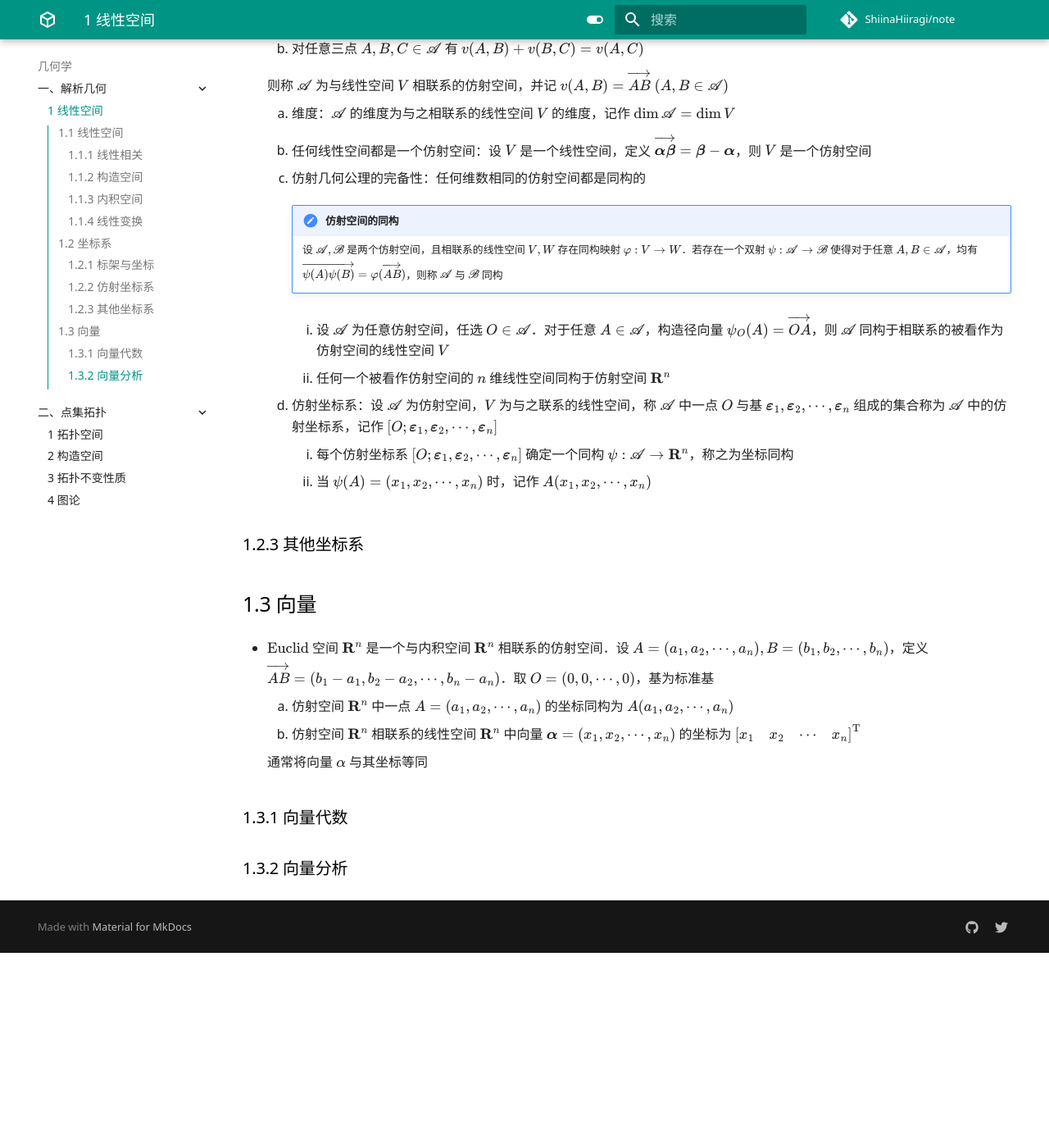
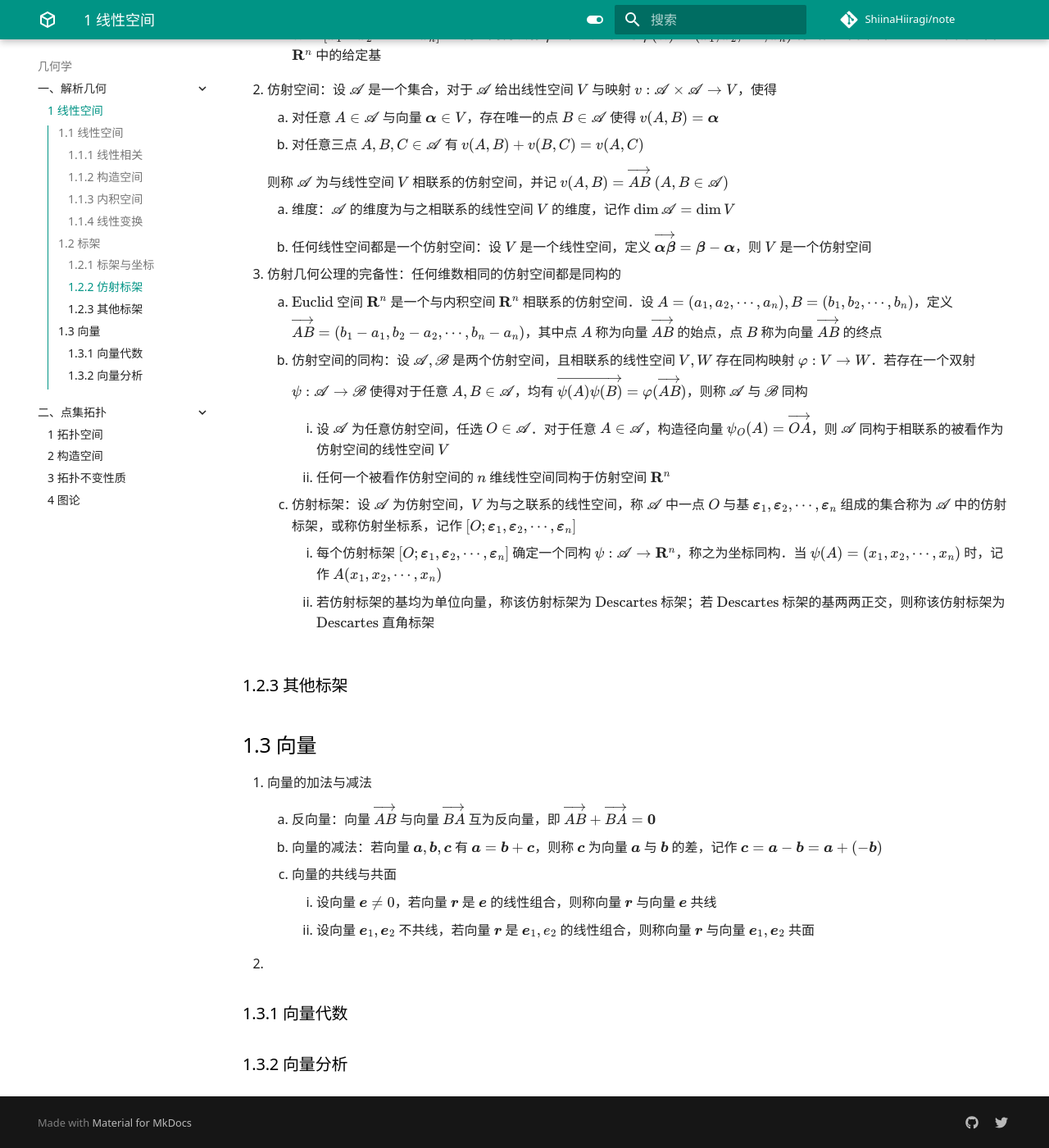
Before and after one commit to ShiinaHiiragi/note, an MkDocs documentation site: the page built from docs/top/anly/lin.md, in a window 1280 px wide and 1400 px high, scrolled down 6133 px. Shown: the whole window at 82% size. Built offline with MkDocs 1.6.1 and Material for MkDocs 9.7.7, drawn with Linux system fonts in a browser that asks for light colours; comment, search, counter and statistics services are not loaded; before the commit the page ends 7295 px from its top, so only the background shows below that; some of the changed text lies outside the part shown.

Commit message:
change structure of vector

```diff
--- a/docs/top/anly/lin.md
+++ b/docs/top/anly/lin.md
@@ -78,7 +78,10 @@
     其中 $\boldsymbol \alpha, \boldsymbol \beta, \boldsymbol \gamma \in V, k \in \mathbf R$，则称二元运算 $\left<\boldsymbol \alpha, \boldsymbol \beta\right>$ 为 $\boldsymbol \alpha$ 与 $\boldsymbol \beta$ 的内积，引入内积后的线性空间称为内积空间
 
     1. ${\displaystyle \left<\sum_{i=1}^n k_i \boldsymbol \alpha_i, \sum_{j=1}^m l_j \boldsymbol \beta_j\right> = \sum_{i=1}^n \sum_{j=1}^m k_i l_j \left<\boldsymbol \alpha_i, \boldsymbol \beta_j\right>}$
-    2. $\text{Cauchy} - \text{Schwarz}$ 不等式：设 $\boldsymbol \alpha, \boldsymbol \beta$ 是内积空间 $V$ 上的向量，则恒有 $\left<\boldsymbol \alpha, \boldsymbol \beta\right>^2 \leqslant \left<\boldsymbol \alpha, \boldsymbol \alpha\right> \left<\boldsymbol \beta, \boldsymbol \beta\right>$
+    2. $\text{Cauchy} - \text{Schwarz}$ 不等式的向量形式：设 $\boldsymbol \alpha, \boldsymbol \beta$ 是内积空间 $V$ 上的向量，则恒有 $\left<\boldsymbol \alpha, \boldsymbol \beta\right>^2 \leqslant \left<\boldsymbol \alpha, \boldsymbol \alpha\right> \left<\boldsymbol \beta, \boldsymbol \beta\right>$
+
+        !!! note "三角不等式"
+            $\text{Cauchy} - \text{Schwarz}$ 不等式导出三角不等式：$|\boldsymbol \alpha + \boldsymbol \beta| \leqslant |\boldsymbol \alpha| + |\boldsymbol \beta|$．将其推广可得 $|\boldsymbol \alpha_1 + \boldsymbol \alpha_2 + \cdots + \boldsymbol \alpha_n| \leqslant |\boldsymbol \alpha_1| + |\boldsymbol \alpha_2| + \cdots + |\boldsymbol \alpha_n|$
 
 2. 设 $\boldsymbol \alpha$ 是内积空间 $V$ 的中的一个向量，则 $\sqrt{\left<\boldsymbol \alpha, \boldsymbol \alpha\right>}$ 称为向量 $\boldsymbol \alpha$ 的模或者范数，记为 $|\boldsymbol \alpha|$
     1. $|\boldsymbol \alpha| = 0$ 当且仅当 $\boldsymbol \alpha = \boldsymbol 0$
@@ -135,7 +138,7 @@
     1. 设线性变换 $T$ 在基 $\boldsymbol \varepsilon_1, \boldsymbol \varepsilon_2, \cdots, \boldsymbol \varepsilon_n$ 下的表示矩阵为 $\boldsymbol A$，向量 $\boldsymbol \xi$ 在基 $\begin{bmatrix} \boldsymbol \varepsilon_1 & \boldsymbol \varepsilon_2 & \cdots & \boldsymbol \varepsilon_n \\ \end{bmatrix}$ 下的坐标为 $\boldsymbol x = \begin{bmatrix} x_1 & x_2 & \cdots & x_n \\ \end{bmatrix}^{\mathrm T}$，则 $T(\boldsymbol \xi)$ 在基 $\boldsymbol \varepsilon_1, \boldsymbol \varepsilon_2, \cdots, \boldsymbol \varepsilon_n$ 下的坐标为 $\boldsymbol{Ax}$
     2. 设线性变换 $T$ 在线性空间的两组基 $\boldsymbol \varepsilon_1, \boldsymbol \varepsilon_2, \cdots, \boldsymbol \varepsilon_n$ 与 $\boldsymbol \eta_1, \boldsymbol \eta_2, \cdots, \boldsymbol \eta_n$ 下的表示矩阵分别是 $\boldsymbol A$ 与 $\boldsymbol B$，从基 $\boldsymbol \varepsilon_1, \boldsymbol \varepsilon_2, \cdots, \boldsymbol \varepsilon_n$ 到基 $\boldsymbol \eta_1, \boldsymbol \eta_2, \cdots, \boldsymbol \eta_n$ 的过渡矩阵为 $\boldsymbol M$，则 $\boldsymbol B = \boldsymbol M^{-1} \boldsymbol A \boldsymbol M$
 
-## 1.2 坐标系
+## 1.2 标架
 ### 1.2.1 标架与坐标
 1. 基与维数：设 $V$ 是线性空间，如果在 $V$ 中存在 $n$ 个线性无关的向量 $\boldsymbol \varepsilon_1, \boldsymbol \varepsilon_2, \cdots, \boldsymbol \varepsilon_n$ 使得 $V$ 中任一向量 $\alpha$ 均可由 $\boldsymbol \varepsilon_1, \boldsymbol \varepsilon_2, \cdots, \boldsymbol \varepsilon_n$ 线性表出，则称向量组 $\boldsymbol \varepsilon_1, \boldsymbol \varepsilon_2, \cdots, \boldsymbol \varepsilon_n$ 为线性空间 $V$ 的一组基，$n$ 称为线性空间 $V$ 的维数，记作 $\operatorname{dim} V = n$，并称 $V$ 是 $n$ 维线性空间
 2. 坐标：设向量组 $\boldsymbol \varepsilon_1, \boldsymbol \varepsilon_2, \cdots, \boldsymbol \varepsilon_n$ 是 $n$ 维线性空间 $V$ 的一组基，$\boldsymbol \alpha$ 是 $V$ 中的任一向量，若 $\boldsymbol \alpha = x_1 \boldsymbol \varepsilon_1 + x_2 \boldsymbol \varepsilon_2 + \cdots + x_n \boldsymbol \varepsilon_n$，则称 $x_1, x_2, \cdots, x_n$ 为向量 $\boldsymbol \alpha$ 在基 $\boldsymbol \varepsilon_1, \boldsymbol \varepsilon_2, \cdots, \boldsymbol \varepsilon_n$ 下的坐标
@@ -184,7 +187,7 @@
 
         2. 过渡矩阵是可逆的
 
-### 1.2.2 仿射坐标系
+### 1.2.2 仿射标架
 1. 线性空间的同构
     1. $\mathbf R^n$ 是 $\mathbf R$ 上的线性空间：设 $(x_1, x_2, \cdots, x_n), (y_1, y_2, \cdots, y_n) \in \mathbf R^n$，定义 $\mathbf R^n$ 上的加法运算与 $\mathbf R$ 上的数乘运算
 
@@ -218,26 +221,26 @@
 
     1. 维度：$\mathscr A$ 的维度为与之相联系的线性空间 $V$ 的维度，记作 $\operatorname{dim} {\mathscr A} = \operatorname{dim} V$
     2. 任何线性空间都是一个仿射空间：设 $V$ 是一个线性空间，定义 $\overrightarrow{\boldsymbol \alpha \boldsymbol \beta} = \boldsymbol \beta - \boldsymbol \alpha$，则 $V$ 是一个仿射空间
-    3. 仿射几何公理的完备性：任何维数相同的仿射空间都是同构的
 
-        !!! note "仿射空间的同构"
-            设 $\mathscr A, \mathscr B$ 是两个仿射空间，且相联系的线性空间 $V, W$ 存在同构映射 $\varphi: V \to W$．若存在一个双射 $\psi: \mathscr A \to \mathscr B$ 使得对于任意 $A, B \in \mathscr A$，均有 $\overrightarrow{\psi(A) \psi(B)} = \varphi(\overrightarrow{AB})$，则称 $\mathscr A$ 与 $\mathscr B$ 同构
-
+3. 仿射几何公理的完备性：任何维数相同的仿射空间都是同构的
+    1. $\text{Euclid}$ 空间 $\mathbf R^n$ 是一个与内积空间 $\mathbf R^n$ 相联系的仿射空间．设 $A = (a_1, a_2, \cdots, a_n), B = (b_1, b_2, \cdots, b_n)$，定义 $\overrightarrow{AB} = (b_1 - a_1, b_2 - a_2, \cdots, b_n - a_n)$，其中点 $A$ 称为向量 $\overrightarrow{AB}$ 的始点，点 $B$ 称为向量 $\overrightarrow{AB}$ 的终点
+    2. 仿射空间的同构：设 $\mathscr A, \mathscr B$ 是两个仿射空间，且相联系的线性空间 $V, W$ 存在同构映射 $\varphi: V \to W$．若存在一个双射 $\psi: \mathscr A \to \mathscr B$ 使得对于任意 $A, B \in \mathscr A$，均有 $\overrightarrow{\psi(A) \psi(B)} = \varphi(\overrightarrow{AB})$，则称 $\mathscr A$ 与 $\mathscr B$ 同构
         1. 设 $\mathscr A$ 为任意仿射空间，任选 $O \in \mathscr A$．对于任意 $A \in \mathscr A$，构造径向量 $\psi_O(A) = \overrightarrow{OA}$，则 $\mathscr A$ 同构于相联系的被看作为仿射空间的线性空间 $V$
         2. 任何一个被看作仿射空间的 $n$ 维线性空间同构于仿射空间 $\mathbf R^n$
+    3. 仿射标架：设 $\mathscr A$ 为仿射空间，$V$ 为与之联系的线性空间，称 $\mathscr A$ 中一点 $O$ 与基 $\boldsymbol \varepsilon_1, \boldsymbol \varepsilon_2, \cdots, \boldsymbol \varepsilon_n$ 组成的集合称为 $\mathscr A$ 中的仿射标架，或称仿射坐标系，记作 $[O; \boldsymbol \varepsilon_1, \boldsymbol \varepsilon_2, \cdots, \boldsymbol \varepsilon_n]$
+        1. 每个仿射标架 $[O; \boldsymbol \varepsilon_1, \boldsymbol \varepsilon_2, \cdots, \boldsymbol \varepsilon_n]$ 确定一个同构 $\psi: \mathscr A \to \mathbf R^n$，称之为坐标同构．当 $\psi(A) = (x_1, x_2, \cdots, x_n)$ 时，记作 $A(x_1, x_2, \cdots, x_n)$
+        2. 若仿射标架的基均为单位向量，称该仿射标架为 $\text{Descartes}$ 标架；若 $\text{Descartes}$ 标架的基两两正交，则称该仿射标架为 $\text{Descartes}$ 直角标架
 
-    4. 仿射坐标系：设 $\mathscr A$ 为仿射空间，$V$ 为与之联系的线性空间，称 $\mathscr A$ 中一点 $O$ 与基 $\boldsymbol \varepsilon_1, \boldsymbol \varepsilon_2, \cdots, \boldsymbol \varepsilon_n$ 组成的集合称为 $\mathscr A$ 中的仿射坐标系，记作 $[O; \boldsymbol \varepsilon_1, \boldsymbol \varepsilon_2, \cdots, \boldsymbol \varepsilon_n]$
-        1. 每个仿射坐标系 $[O; \boldsymbol \varepsilon_1, \boldsymbol \varepsilon_2, \cdots, \boldsymbol \varepsilon_n]$ 确定一个同构 $\psi: \mathscr A \to \mathbf R^n$，称之为坐标同构
-        2. 当 $\psi(A) = (x_1, x_2, \cdots, x_n)$ 时，记作 $A(x_1, x_2, \cdots, x_n)$
-
-### 1.2.3 其他坐标系
+### 1.2.3 其他标架
 
 ## 1.3 向量
-- $\text{Euclid}$ 空间 $\mathbf R^n$ 是一个与内积空间 $\mathbf R^n$ 相联系的仿射空间．设 $A = (a_1, a_2, \cdots, a_n), B = (b_1, b_2, \cdots, b_n)$，定义 $\overrightarrow{AB} = (b_1 - a_1, b_2 - a_2, \cdots, b_n - a_n)$．取 $O = (0, 0, \cdots, 0)$，基为标准基
-    1. 仿射空间 $\mathbf R^n$ 中一点 $A = (a_1, a_2, \cdots, a_n)$ 的坐标同构为 $A(a_1, a_2, \cdots, a_n)$
-    2. 仿射空间 $\mathbf R^n$ 相联系的线性空间 $\mathbf R^n$ 中向量 $\boldsymbol \alpha = (x_1, x_2, \cdots, x_n)$ 的坐标为 $\begin{bmatrix} x_1 & x_2 & \cdots & x_n \\ \end{bmatrix}^{\mathrm T}$
-
-    通常将向量 $\alpha$ 与其坐标等同
+1. 向量的加法与减法
+    1. 反向量：向量 $\overrightarrow{AB}$ 与向量 $\overrightarrow{BA}$ 互为反向量，即 $\overrightarrow{AB} + \overrightarrow{BA} = \boldsymbol 0$
+    2. 向量的减法：若向量 $\boldsymbol a, \boldsymbol b, \boldsymbol c$ 有 $\boldsymbol a = \boldsymbol b + \boldsymbol c$，则称 $\boldsymbol c$ 为向量 $\boldsymbol a$ 与 $\boldsymbol b$ 的差，记作 $\boldsymbol c = \boldsymbol a - \boldsymbol b = \boldsymbol a + (-\boldsymbol b)$
+    3. 向量的共线与共面
+        1. 设向量 $\boldsymbol e \neq 0$，若向量 $\boldsymbol r$ 是 $\boldsymbol e$ 的线性组合，则称向量 $\boldsymbol r$ 与向量 $\boldsymbol e$ 共线
+        2. 设向量 $\boldsymbol e_1, \boldsymbol e_2$ 不共线，若向量 $\boldsymbol r$ 是 $\boldsymbol e_1, e_2$ 的线性组合，则称向量 $\boldsymbol r$ 与向量 $\boldsymbol e_1, \boldsymbol e_2$ 共面
+2.
 
 ### 1.3.1 向量代数
 
```
Also changed, not shown: docs/alg/elem/eq.md (+1 -1 lines), docs/intro/toc.md (+1 -1 lines).
